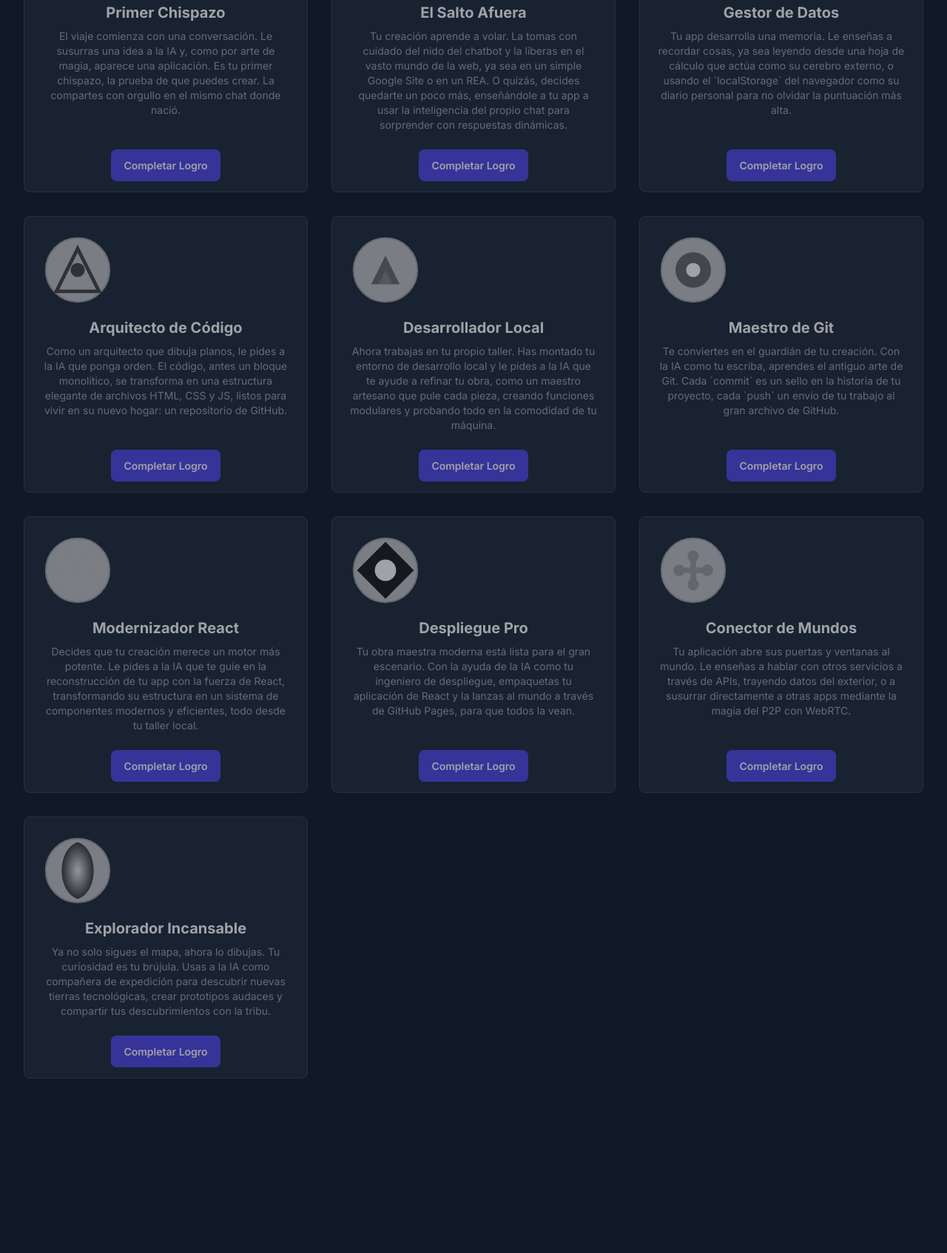
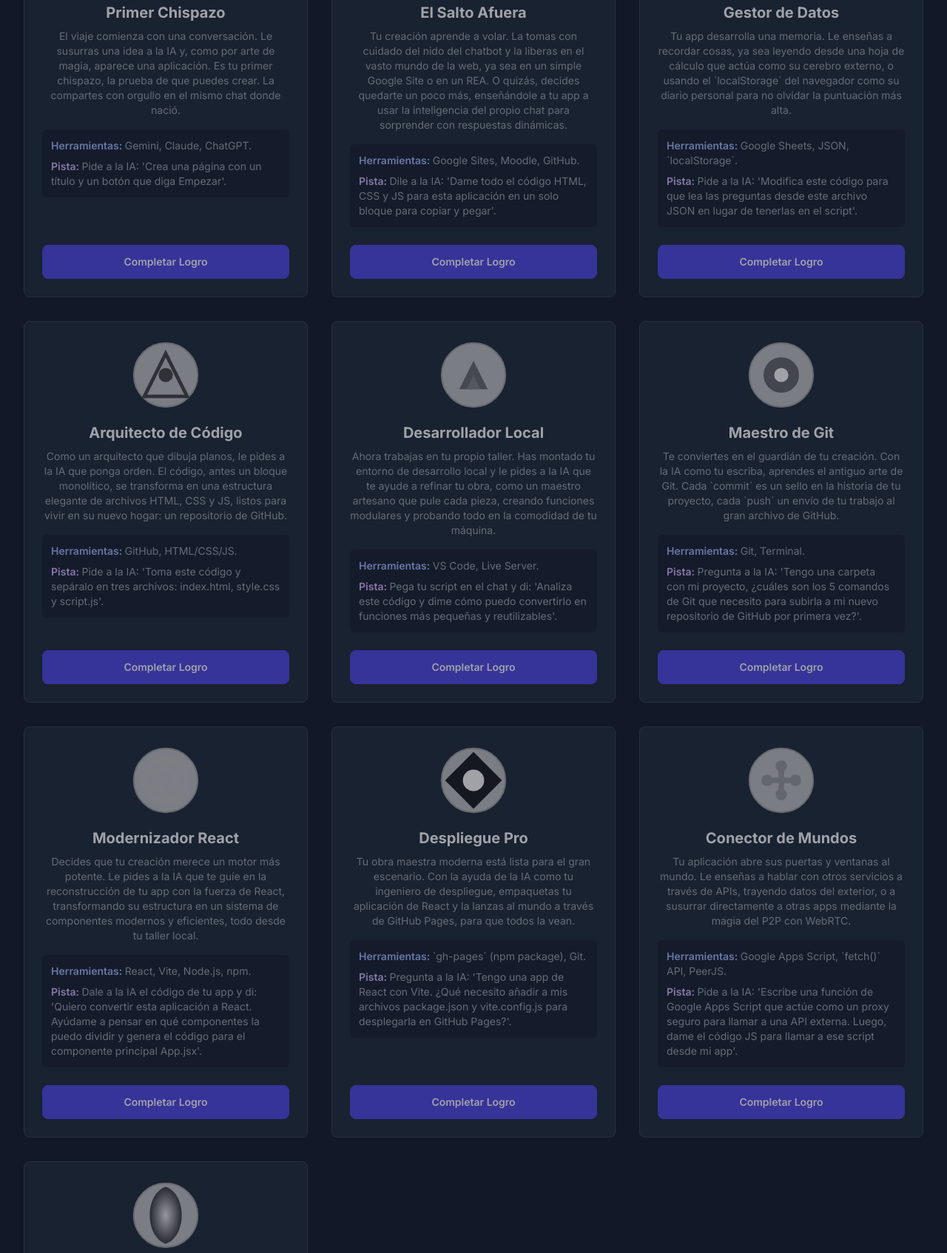
Before and after one commit to PabloGGuizar/tablero-vibecoder, a plain HTML site: page index.html in a window 1280 px wide. Shown: the part 370-2064 px from the top of the page at 74% size. Before the commit the page ends 1860 px from the top, so only its background shows below. Drawn offline with nearby package versions, Linux system fonts and the light colour scheme.

Commit message:
Update index.html

```diff
--- a/index.html
+++ b/index.html
@@ -44,6 +44,7 @@
             background-color: #4f46e5;
             color: white;
             width: 100%;
+            display: block; /* Asegura que ocupe todo el ancho */
         }
         .checkbox-label:hover {
             background-color: #6366f1;
@@ -101,61 +102,81 @@
             {
                 id: 1,
                 title: "Primer Chispazo",
-                description: "El viaje comienza con una conversación. Le susurras una idea a la IA y, como por arte de magia, aparece una aplicación. Es tu primer chispazo, la prueba de que puedes crear. La compartes con orgullo en el mismo chat donde nació.",
+                narrative: "El viaje comienza con una conversación. Le susurras una idea a la IA y, como por arte de magia, aparece una aplicación. Es tu primer chispazo, la prueba de que puedes crear. La compartes con orgullo en el mismo chat donde nació.",
+                tools: "Gemini, Claude, ChatGPT.",
+                hint: "Pide a la IA: 'Crea una página con un título y un botón que diga Empezar'.",
                 badge: `<svg class="badge w-24 h-24" viewBox="0 0 100 100"><circle cx="50" cy="50" r="45" fill="#c0c0c0" stroke="#a0a0a0" stroke-width="2"/><path d="M50 20 L60 40 L80 45 L65 60 L70 80 L50 70 L30 80 L35 60 L20 45 L40 40 Z" fill="#ffd700"/></svg>`
             },
             {
                 id: 2,
                 title: "El Salto Afuera",
-                description: "Tu creación aprende a volar. La tomas con cuidado del nido del chatbot y la liberas en el vasto mundo de la web, ya sea en un simple Google Site o en un REA. O quizás, decides quedarte un poco más, enseñándole a tu app a usar la inteligencia del propio chat para sorprender con respuestas dinámicas.",
+                narrative: "Tu creación aprende a volar. La tomas con cuidado del nido del chatbot y la liberas en el vasto mundo de la web, ya sea en un simple Google Site o en un REA. O quizás, decides quedarte un poco más, enseñándole a tu app a usar la inteligencia del propio chat para sorprender con respuestas dinámicas.",
+                tools: "Google Sites, Moodle, GitHub.",
+                hint: "Dile a la IA: 'Dame todo el código HTML, CSS y JS para esta aplicación en un solo bloque para copiar y pegar'.",
                 badge: `<svg class="badge w-24 h-24" viewBox="0 0 100 100"><circle cx="50" cy="50" r="45" fill="#c0c0c0" stroke="#a0a0a0" stroke-width="2"/><path d="M50 15 L20 85 L80 85 Z" fill="#6a3805"/><path d="M50 15 L25 80 L75 80 Z" fill="#8b4513"/></svg>`
             },
             {
                 id: 3,
                 title: "Gestor de Datos",
-                description: "Tu app desarrolla una memoria. Le enseñas a recordar cosas, ya sea leyendo desde una hoja de cálculo que actúa como su cerebro externo, o usando el `localStorage` del navegador como su diario personal para no olvidar la puntuación más alta.",
+                narrative: "Tu app desarrolla una memoria. Le enseñas a recordar cosas, ya sea leyendo desde una hoja de cálculo que actúa como su cerebro externo, o usando el `localStorage` del navegador como su diario personal para no olvidar la puntuación más alta.",
+                tools: "Google Sheets, JSON, `localStorage`.",
+                hint: "Pide a la IA: 'Modifica este código para que lea las preguntas desde este archivo JSON en lugar de tenerlas en el script'.",
                 badge: `<svg class="badge w-24 h-24" viewBox="0 0 100 100"><circle cx="50" cy="50" r="45" fill="#c0c0c0" stroke="#a0a0a0" stroke-width="2"/><rect x="30" y="30" width="40" height="40" fill="#4682b4" stroke="#000" stroke-width="2"/><rect x="35" y="35" width="10" height="10" fill="#fff"/><rect x="55" y="35" width="10" height="10" fill="#fff"/><rect x="35" y="55" width="10" height="10" fill="#fff"/><rect x="55" y="55" width="10" height="10" fill="#fff"/></svg>`
             },
             {
                 id: 4,
                 title: "Arquitecto de Código",
-                description: "Como un arquitecto que dibuja planos, le pides a la IA que ponga orden. El código, antes un bloque monolítico, se transforma en una estructura elegante de archivos HTML, CSS y JS, listos para vivir en su nuevo hogar: un repositorio de GitHub.",
+                narrative: "Como un arquitecto que dibuja planos, le pides a la IA que ponga orden. El código, antes un bloque monolítico, se transforma en una estructura elegante de archivos HTML, CSS y JS, listos para vivir en su nuevo hogar: un repositorio de GitHub.",
+                tools: "GitHub, HTML/CSS/JS.",
+                hint: "Pide a la IA: 'Toma este código y sepáralo en tres archivos: index.html, style.css y script.js'.",
                 badge: `<svg class="badge w-24 h-24" viewBox="0 0 100 100"><circle cx="50" cy="50" r="45" fill="#c0c0c0" stroke="#a0a0a0" stroke-width="2"/><path d="M20 80 L50 20 L80 80 Z" stroke="#36454f" stroke-width="5" fill="none"/><circle cx="50" cy="50" r="10" fill="#36454f"/></svg>`
             },
             {
                 id: 5,
                 title: "Desarrollador Local",
-                description: "Ahora trabajas en tu propio taller. Has montado tu entorno de desarrollo local y le pides a la IA que te ayude a refinar tu obra, como un maestro artesano que pule cada pieza, creando funciones modulares y probando todo en la comodidad de tu máquina.",
+                narrative: "Ahora trabajas en tu propio taller. Has montado tu entorno de desarrollo local y le pides a la IA que te ayude a refinar tu obra, como un maestro artesano que pule cada pieza, creando funciones modulares y probando todo en la comodidad de tu máquina.",
+                tools: "VS Code, Live Server.",
+                hint: "Pega tu script en el chat y di: 'Analiza este código y dime cómo puedo convertirlo en funciones más pequeñas y reutilizables'.",
                 badge: `<svg class="badge w-24 h-24" viewBox="0 0 100 100"><circle cx="50" cy="50" r="45" fill="#c0c0c0" stroke="#a0a0a0" stroke-width="2"/><path d="M30 70 L50 30 L70 70 Z" fill="#ff4500"/><path d="M40 70 L50 50 L60 70 Z" fill="#ff6347"/></svg>`
             },
             {
                 id: 6,
                 title: "Maestro de Git",
-                description: "Te conviertes en el guardián de tu creación. Con la IA como tu escriba, aprendes el antiguo arte de Git. Cada `commit` es un sello en la historia de tu proyecto, cada `push` un envío de tu trabajo al gran archivo de GitHub.",
+                narrative: "Te conviertes en el guardián de tu creación. Con la IA como tu escriba, aprendes el antiguo arte de Git. Cada `commit` es un sello en la historia de tu proyecto, cada `push` un envío de tu trabajo al gran archivo de GitHub.",
+                tools: "Git, Terminal.",
+                hint: "Pregunta a la IA: 'Tengo una carpeta con mi proyecto, ¿cuáles son los 5 comandos de Git que necesito para subirla a mi nuevo repositorio de GitHub por primera vez?'.",
                 badge: `<svg class="badge w-24 h-24" viewBox="0 0 100 100"><circle cx="50" cy="50" r="45" fill="#c0c0c0" stroke="#a0a0a0" stroke-width="2"/><path d="M50 25 a 25 25 0 0 1 0 50 a 25 25 0 0 1 0 -50" fill="#008080"/><circle cx="50" cy="50" r="10" fill="#fff"/></svg>`
             },
             {
                 id: 7,
                 title: "Modernizador React",
-                description: "Decides que tu creación merece un motor más potente. Le pides a la IA que te guíe en la reconstrucción de tu app con la fuerza de React, transformando su estructura en un sistema de componentes modernos y eficientes, todo desde tu taller local.",
+                narrative: "Decides que tu creación merece un motor más potente. Le pides a la IA que te guíe en la reconstrucción de tu app con la fuerza de React, transformando su estructura en un sistema de componentes modernos y eficientes, todo desde tu taller local.",
+                tools: "React, Vite, Node.js, npm.",
+                hint: "Dale a la IA el código de tu app y di: 'Quiero convertir esta aplicación a React. Ayúdame a pensar en qué componentes la puedo dividir y genera el código para el componente principal App.jsx'.",
                 badge: `<svg class="badge w-24 h-24" viewBox="0 0 100 100"><circle cx="50" cy="50" r="45" fill="#c0c0c0" stroke="#a0a0a0" stroke-width="2"/><circle cx="50" cy="50" r="30" stroke="#61dafb" stroke-width="8" fill="none"/><ellipse cx="50" cy="50" rx="30" ry="12" stroke="#61dafb" stroke-width="8" fill="none" transform="rotate(60 50 50)"/><ellipse cx="50" cy="50" rx="30" ry="12" stroke="#61dafb" stroke-width="8" fill="none" transform="rotate(-60 50 50)"/><circle cx="50" cy="50" r="5" fill="#61dafb"/></svg>`
             },
             {
                 id: 8,
                 title: "Despliegue Pro",
-                description: "Tu obra maestra moderna está lista para el gran escenario. Con la ayuda de la IA como tu ingeniero de despliegue, empaquetas tu aplicación de React y la lanzas al mundo a través de GitHub Pages, para que todos la vean.",
+                narrative: "Tu obra maestra moderna está lista para el gran escenario. Con la ayuda de la IA como tu ingeniero de despliegue, empaquetas tu aplicación de React y la lanzas al mundo a través de GitHub Pages, para que todos la vean.",
+                tools: "`gh-pages` (npm package), Git.",
+                hint: "Pregunta a la IA: 'Tengo una app de React con Vite. ¿Qué necesito añadir a mis archivos package.json y vite.config.js para desplegarla en GitHub Pages?'.",
                 badge: `<svg class="badge w-24 h-24" viewBox="0 0 100 100"><circle cx="50" cy="50" r="45" fill="#c0c0c0" stroke="#a0a0a0" stroke-width="2"/><path d="M50 10 L90 50 L50 90 L10 50 Z" fill="#4b0082"/><circle cx="50" cy="50" r="15" fill="#fff"/></svg>`
             },
             {
                 id: 9,
                 title: "Conector de Mundos",
-                description: "Tu aplicación abre sus puertas y ventanas al mundo. Le enseñas a hablar con otros servicios a través de APIs, trayendo datos del exterior, o a susurrar directamente a otras apps mediante la magia del P2P con WebRTC.",
+                narrative: "Tu aplicación abre sus puertas y ventanas al mundo. Le enseñas a hablar con otros servicios a través de APIs, trayendo datos del exterior, o a susurrar directamente a otras apps mediante la magia del P2P con WebRTC.",
+                tools: "Google Apps Script, `fetch()` API, PeerJS.",
+                hint: "Pide a la IA: 'Escribe una función de Google Apps Script que actúe como un proxy seguro para llamar a una API externa. Luego, dame el código JS para llamar a ese script desde mi app'.",
                 badge: `<svg class="badge w-24 h-24" viewBox="0 0 100 100"><circle cx="50" cy="50" r="45" fill="#c0c0c0" stroke="#a0a0a0" stroke-width="2"/><path d="M30 50 H70 M50 30 V70" stroke="#ff8c00" stroke-width="8"/><circle cx="30" cy="50" r="8" fill="#ff8c00"/><circle cx="70" cy="50" r="8" fill="#ff8c00"/><circle cx="50" cy="30" r="8" fill="#ff8c00"/><circle cx="50" cy="70" r="8" fill="#ff8c00"/></svg>`
             },
             {
                 id: 10,
                 title: "Explorador Incansable",
-                description: "Ya no solo sigues el mapa, ahora lo dibujas. Tu curiosidad es tu brújula. Usas a la IA como compañera de expedición para descubrir nuevas tierras tecnológicas, crear prototipos audaces y compartir tus descubrimientos con la tribu.",
+                narrative: "Ya no solo sigues el mapa, ahora lo dibujas. Tu curiosidad es tu brújula. Usas a la IA como compañera de expedición para descubrir nuevas tierras tecnológicas, crear prototipos audaces y compartir tus descubrimientos con la tribu.",
+                tools: "Curiosidad, Documentación, Foros.",
+                hint: "Pregunta a la IA: 'Estoy interesado en la visualización de datos. ¿Qué librerías de JS son populares? Genérame un ejemplo de código básico con D3.js y un conjunto de datos simple'.",
                 badge: `<svg class="badge w-24 h-24" viewBox="0 0 100 100"><circle cx="50" cy="50" r="45" fill="#c0c0c0" stroke="#a0a0a0" stroke-width="2"/><path d="M50 10 C 80 20, 80 80, 50 90 C 20 80, 20 20, 50 10" fill="url(#grad1)"/><defs><radialGradient id="grad1" cx="50%" cy="50%" r="50%" fx="50%" fy="50%"><stop offset="0%" style="stop-color:rgb(255,255,0);stop-opacity:1" /><stop offset="100%" style="stop-color:rgb(255,0,0);stop-opacity:1" /></radialGradient></defs></svg>`
             }
         ];
@@ -177,16 +198,20 @@
             achievements.forEach(ach => {
                 const isCompleted = completedAchievements.includes(ach.id);
                 const card = document.createElement('div');
-                card.className = `achievement-card rounded-lg p-6 flex flex-col text-center ${isCompleted ? 'completed' : ''}`;
+                card.className = `achievement-card rounded-lg p-6 text-center ${isCompleted ? 'completed' : ''}`;
                 card.id = `ach-${ach.id}`;
 
                 card.innerHTML = `
-                    ${ach.badge}
+                    <div class="mx-auto">${ach.badge}</div>
                     <div class="card-content mt-4">
                         <h3 class="text-xl font-bold text-white">${ach.title}</h3>
-                        <p class="text-gray-400 text-sm mt-2 mb-4">${ach.description}</p>
+                        <p class="text-gray-400 text-sm mt-2 mb-4">${ach.narrative}</p>
+                        <div class="text-left mt-2 p-3 bg-gray-900/50 rounded-md">
+                            <p class="text-sm font-semibold text-indigo-300">Herramientas: <span class="font-normal text-gray-400">${ach.tools}</span></p>
+                            <p class="text-sm font-semibold text-purple-300 mt-2">Pista: <span class="font-normal text-gray-400">${ach.hint}</span></p>
+                        </div>
                     </div>
-                    <div class="mt-auto pt-4">
+                    <div class="mt-auto pt-6">
                         <input type="checkbox" id="check-${ach.id}" ${isCompleted ? 'checked' : ''}>
                         <label for="check-${ach.id}" class="checkbox-label font-semibold text-sm">${isCompleted ? '¡Conseguido!' : 'Completar Logro'}</label>
                     </div>
```
